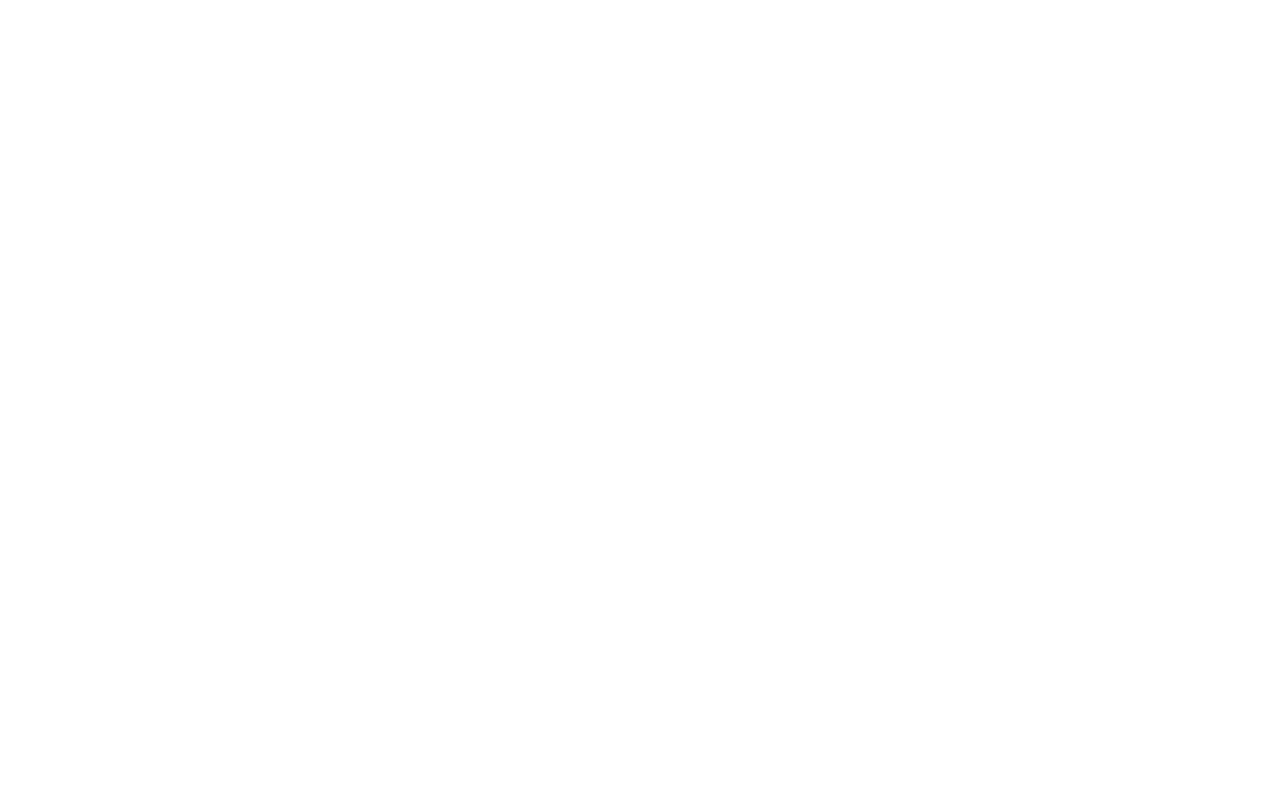
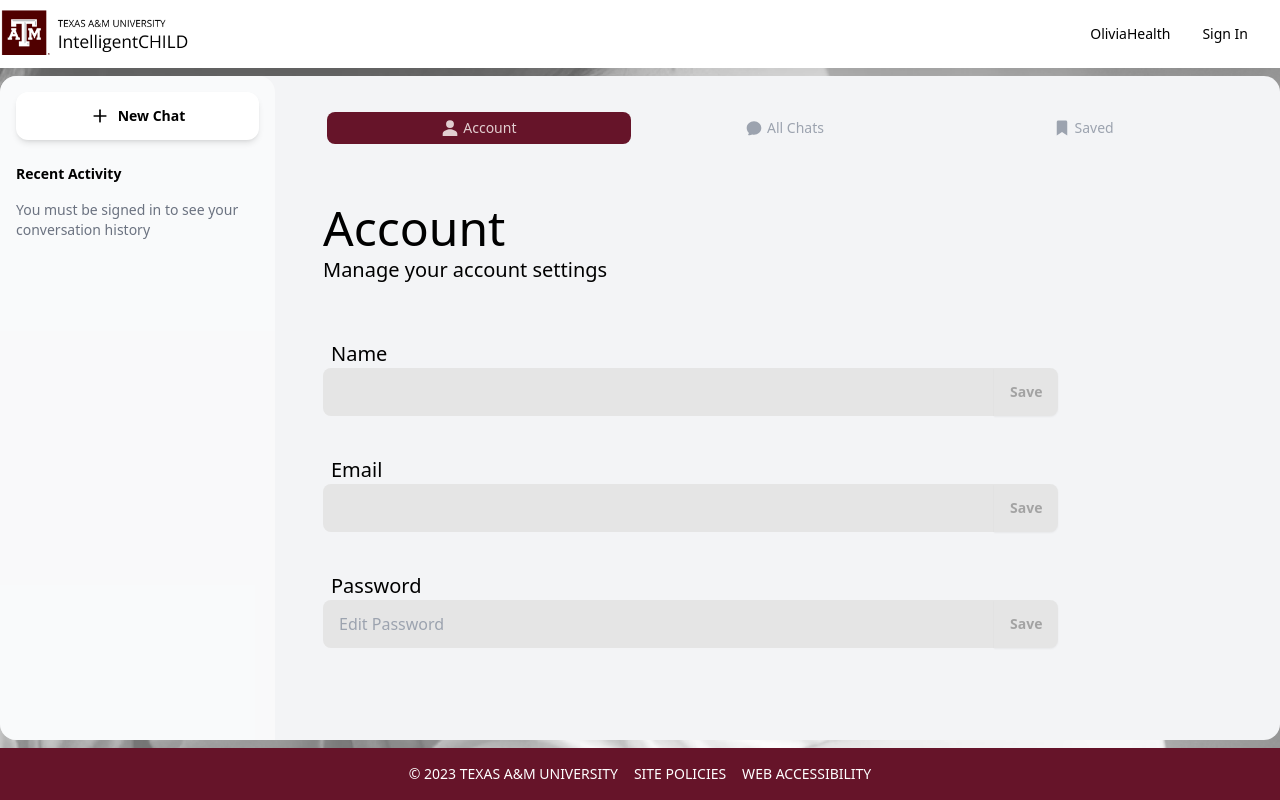
Before and after one commit to oliviahealth/ichild, a React (Vite) app: page /settings/user in a window 1280 px wide. Before the commit this address had no page. Built offline with nearby package versions, Linux system fonts and the light colour scheme.

Commit message:
Update UI

```diff
--- a/src/components/Layout.tsx
+++ b/src/components/Layout.tsx
@@ -1,5 +1,5 @@
 import { useEffect } from "react";
-import { Outlet, useNavigate } from "react-router-dom";
+import { Outlet, useNavigate, useLocation } from "react-router-dom";
 import axios from "axios";
 import { useMutation } from "react-query";
 
@@ -15,6 +15,8 @@
 
 const Layout = () => {
   const navigate = useNavigate();
+  const location = useLocation();
+
 
   const setAccessToken = useAppStore((state) => state.setAccessToken);
   const setUser = useAppStore((state) => state.setUser);
@@ -90,7 +92,7 @@
           { /* Render all children components with the Outlet
                 https://reactrouter.com/en/main/components/outlet
           */ }
-          <div className="flex flex-col h-full bg-opacity-100 bg-gray-100 rounded-box">
+          <div className={`flex flex-col h-full ${location.pathname.includes('/settings') ? 'bg-opacity-100' : 'bg-opacity-80'} bg-gray-100 rounded-box`}>
             <div className={`flex items-center gap-4 md:hidden w-full px-4 py-2 bg-zinc-200  ${isSidePanelOpen ? "hidden" : ""}`} onClick={() => setisSidePanelOpen(!isSidePanelOpen)}>
               <span className="cursor-pointer text-lg" ><BsBoxArrowRight /></span>
 
--- /dev/null
+++ b/src/components/Settings/Layout.tsx
@@ -0,0 +1,33 @@
+import { Outlet } from "react-router-dom";
+
+import { IoPersonSharp } from "react-icons/io5";
+import { HiChatBubbleOvalLeft } from "react-icons/hi2";
+import { BiSolidBookmark } from "react-icons/bi";
+
+const SettingsLayout = () => {
+    return (
+        <div className="p-8 px-12 space-y-14 h-full">
+            <div role="tablist" className="tabs tabs-boxed">
+                <div role='tab' className="tab tab-active space-x-1">
+                    <p className="text-lg"><IoPersonSharp /></p>
+
+                    <p>Account</p>
+                </div>
+                <div role='tab' className="tab space-x-1 text-gray-400">
+                    <p className="text-lg"><HiChatBubbleOvalLeft /></p>
+
+                    <p>All Chats</p>
+                </div>
+                <div role='tab' className="tab space-x-1 text-gray-400">
+                    <p className="text-lg"><BiSolidBookmark /></p>
+
+                    <p>Saved</p>
+                </div>
+            </div>
+
+            <Outlet />
+        </div>
+    )
+}
+
+export default SettingsLayout;
--- a/src/components/SidePanel.tsx
+++ b/src/components/SidePanel.tsx
@@ -145,7 +145,7 @@
                         <hr />
 
                         <div>
-                            <Link to={'/user'} className={`my-2 p-2 text-sm rounded-lg cursor-pointer flex items-center hover:bg-gray-100 ${location.pathname === '/user' ? "bg-primary text-primary bg-opacity-30 font-semibold hover:bg-primary hover:bg-opacity-40" : ""}`}>
+                            <Link to={'/settings/user'} className={`my-2 p-2 text-sm rounded-lg cursor-pointer flex items-center hover:bg-gray-100 ${location.pathname === '/settings/user' ? "bg-primary text-primary bg-opacity-30 font-semibold hover:bg-primary hover:bg-opacity-40" : ""}`}>
                                 <p className="text-lg"><CgProfile /></p>
                                 <p className="ml-4">{ user.name }</p>
                             </Link>
--- a/src/components/User.tsx
+++ b/src/components/User.tsx
@@ -63,25 +63,7 @@
     });
 
     return (
-        <div className="p-8 px-12 space-y-14 h-full">
-            <div role="tablist" className="tabs tabs-boxed">
-                <div role='tab' className="tab tab-active space-x-1">
-                    <p className="text-lg"><IoPersonSharp /></p>
-
-                    <p>Account</p>
-                </div>
-                <div role='tab' className="tab space-x-1 text-gray-400">
-                    <p className="text-lg"><HiChatBubbleOvalLeft /></p>
-
-                    <p>All Chats</p>
-                </div>
-                <div role='tab' className="tab space-x-1 text-gray-400">
-                    <p className="text-lg"><BiSolidBookmark /></p>
-
-                    <p>Saved</p>
-                </div>
-            </div>
-
+        <>
             <div className="space-y-1">
                 {errorDetected && (<p className="text-sm text-red-500">Something went wrong. Please try again</p>)}
 
@@ -99,7 +81,7 @@
                         </div>
 
                         <div className="indicator">
-                            <button disabled={nameValue === user?.name} className="btn join-item bg-neutral-300 disabled:text-neutral-200 hover:bg-neutral-400 border-none">{ isLoading && nameValue !== user?.name ? <span className="loading loading-spinner loading-sm"></span> : "Save" }</button>
+                            <button disabled={nameValue === user?.name} className="btn join-item bg-primary text-white disabled:text-neutral-400 disabled:bg-neutral-200 hover:bg-neutral-400 border-none">{ isLoading && nameValue !== user?.name ? <span className="loading loading-spinner loading-sm"></span> : "Save" }</button>
                         </div>
                     </div>
                 </div>
@@ -113,7 +95,7 @@
                         </div>
 
                         <div className="indicator">
-                            <button disabled={emailValue === user?.email} className="btn join-item bg-neutral-300 disabled:text-neutral-200 hover:bg-neutral-400 border-none">{ isLoading && emailValue !== user?.email ? <span className="loading loading-spinner loading-sm"></span> : "Save" }</button>
+                            <button disabled={emailValue === user?.email} className="btn join-item bg-primary text-white disabled:text-neutral-400 disabled:bg-neutral-200 hover:bg-neutral-400 border-none">{ isLoading && emailValue !== user?.email ? <span className="loading loading-spinner loading-sm"></span> : "Save" }</button>
                         </div>
                     </div>
                 </div>
@@ -128,12 +110,12 @@
                         </div>
 
                         <div className="indicator">
-                            <button disabled={!passwordValue} className="btn join-item bg-neutral-300 disabled:text-neutral-200 hover:bg-neutral-400 border-none">{ isLoading && passwordValue ? <span className="loading loading-spinner loading-sm"></span> : "Save" }</button>
+                            <button disabled={!passwordValue} className="btn join-item bg-primary text-white disabled:text-neutral-400 disabled:bg-neutral-200 hover:bg-neutral-400 border-none">{ isLoading && passwordValue ? <span className="loading loading-spinner loading-sm"></span> : "Save" }</button>
                         </div>
                     </div>
                 </div>
             </form>
-        </div>
+        </>
     )
 }
 
--- a/src/main.tsx
+++ b/src/main.tsx
@@ -9,6 +9,7 @@
 import Signup from "./components/Auth/Signup";
 import Signin from "./components/Auth/Signin";
 import SavedLocations from "./SavedLocations";
+import SettingsLayout from "./components/Settings/Layout";
 import UserPage from "./components/User";
 
 import "./css/index.css";
@@ -37,7 +38,9 @@
           <Route element={<Layout />}>
             <Route path="/" Component={ChatComponent} />
             <Route path="/savedlocations" Component={SavedLocations} />
-            <Route path="/user" Component={UserPage} />
+            <Route element={<SettingsLayout />}>
+              <Route path="/settings/user" Component={UserPage} />
+            </Route>
           </Route>
           <Route element={<AuthLayout />}>
             <Route path="/signup" Component={Signup} />
```
